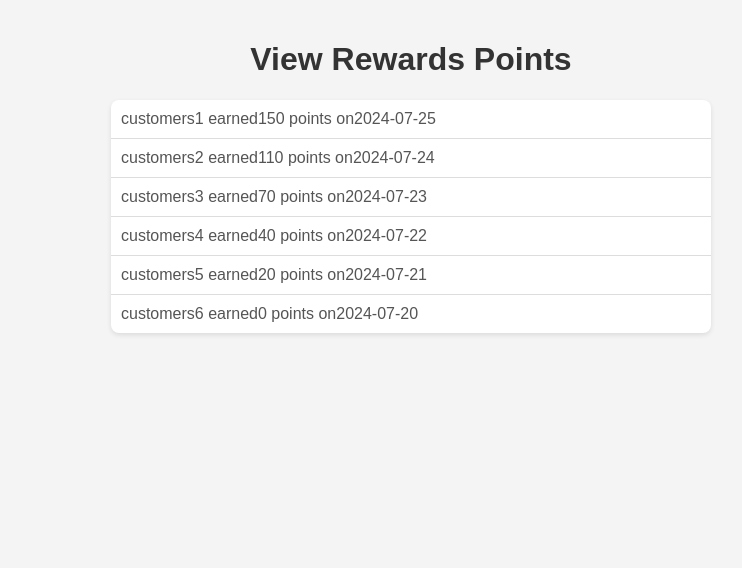
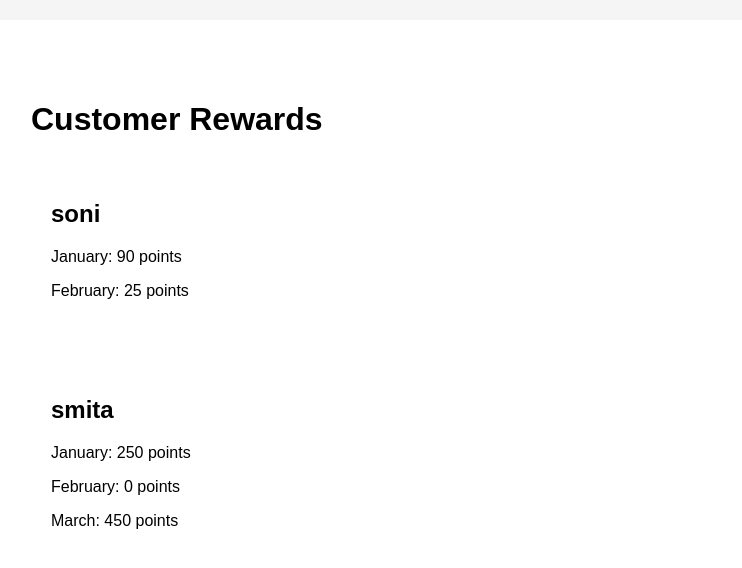
Before and after one commit to singhsoni086/Task, a React (Create React App) app: page / in a window 1280 px wide. Shown: the top 568 px of the page, without its empty margins (229-971 px from the left). Built offline with nearby package versions, Linux system fonts and the light colour scheme.

Commit message:
logic change

```diff
--- a/src/App.js
+++ /dev/null
@@ -1,72 +0,0 @@
-//in app.js file create component and simuulate API Call
-
-import React, {useState,useEffect} from 'react';
-
-const App =()=>{
-const [rewtransactions,setRewtransactions] = useState([]);
-const [points, setPoints] = useState([]);
-
-useEffect(()=>{
-
-    // The useeffect hooks Simulating an API CALL to fetch transation data and update the state accoudingly.
-     const fetchTransactions = async()=>{
-      const data =[
-        { customerId:1 , amounts: 150, date: '2024-07-25'},
-        { customerId:2 , amounts: 130, date: '2024-07-24'},
-        { customerId:3 , amounts: 110, date: '2024-07-23'},
-        { customerId:4 , amounts: 90, date: '2024-07-22'},
-        { customerId:5 , amounts: 70, date: '2024-07-21'},
-        { customerId:6 , amounts: 50, date: '2024-07-20'},
-    ];
-    setRewtransactions(data);
-    };
-
-
-    fetchTransactions();
-},[]);
-
-useEffect(()=>{
-
-const rewcalculatePoints = (rewtransactions)=>
-    {
-return rewtransactions.map((transaction)=>{
-        let points = 0;
-        if(transaction.amounts > 100)
-        {
-            points = (transaction.amounts - 100) * 2 + 50;
-        }
-        else if(transaction.amounts > 50)
-        {
-            points = (transaction.amounts -50);
-        }
-        return{
-            customerId: transaction.customerId,
-            date: transaction.date,
-            points
-        };
-
-});
-};
-
-const rewPointsData = rewcalculatePoints(rewtransactions);
-setPoints(rewPointsData);
-}, [rewtransactions]);
-
-// This react component fetches transaction data, calculate the rewards points and display them using retun methods.
-
-return(
-    <div>
-        <h1> View Rewards Points</h1>
-        <ul>{points && points.map((entry, index)=> (
-              <li key={index}> customers
-                  {entry.customerId} earned
-                  {entry.points} points on
-                  {entry.date}
-              </li>
-            ))}
-        </ul>
-    </div>
-);
-};
-
-export default App;
--- /dev/null
+++ b/src/App.jsx
@@ -0,0 +1,79 @@
+import React, { useState, useEffect } from "react";
+
+// Mock API to simulate fetching data
+
+const fetchTransactions = () =>
+     {
+  return new Promise((resolve) =>
+    {
+    setTimeout(() =>
+        {
+      resolve([
+        { customer: "soni", amount: 120, month: "January" },
+        { customer: "soni", amount: 75, month: "February" },
+        { customer: "smita", amount: 200, month: "January" },
+        { customer: "smita", amount: 50, month: "February" },
+        { customer: "smita", amount: 300, month: "March" },
+      ]);
+    }, 1000);
+  });
+};
+
+const calculatePoints = (amount) => {
+  if (amount > 100) {
+    return (amount - 100) * 2 + 50; // 2 points for every dollar over 100, plus 1 point for every dollar between 50 and 100
+  } else if (amount > 50) {
+    return amount - 50; // 1 point for every dollar between 50 and 100
+  } else {
+    return 0; // No points for amounts less than 50
+  }
+};
+
+const App = () => {
+  const [transactions, setTransactions] = useState([]);
+  const [rewards, setRewards] = useState({});
+
+  useEffect(() => {
+    fetchTransactions().then((data) => {
+      setTransactions(data);
+
+      // Calculate rewards
+      const customerRewards = {};
+
+      data.forEach((transaction) => {
+        const { customer, amount, month } = transaction;
+        const points = calculatePoints(amount);
+
+        if (!customerRewards[customer]) {
+          customerRewards[customer] = {};
+        }
+
+        if (!customerRewards[customer][month]) {
+          customerRewards[customer][month] = 0;
+        }
+
+        customerRewards[customer][month] += points;
+      });
+
+      setRewards(customerRewards);
+    });
+  }, []);
+
+  return (
+    <div>
+      <h1>Customer Rewards</h1>
+      {Object.keys(rewards).map((customer) => (
+        <div key={customer}>
+          <h2>{customer}</h2>
+          {Object.keys(rewards[customer]).map((month) => (
+            <p key={month}>
+              {month}: {rewards[customer][month]} points
+            </p>
+          ))}
+        </div>
+      ))}
+    </div>
+  );
+};
+
+export default App;
--- a/src/index.css
+++ b/src/index.css
@@ -1,4 +1,22 @@
+/* App.css */
 
+/* General body styling */
+body {
+    font-family: Arial, sans-serif;
+    background-color: #f5f5f5;
+    margin: 0;
+    padding: 0;
+  }
+
+  /* Container for the application */
+  div {
+    max-width: 800px;
+    margin: 20px auto;
+    background-color: #ffffff;
+    padding: 20px;
+    border-radius: 8⬤
+
+   } /*
 body {
 font-family: Arial, Helvetica, sans-serif;
 background-color: #f4f4f4;
@@ -38,4 +56,4 @@ li:hover {
 
 li strong{
     color: #007BFF;
-}
+} */
```
Also changed, not shown: 1 other file (tests, documents, lock files or other folders).
